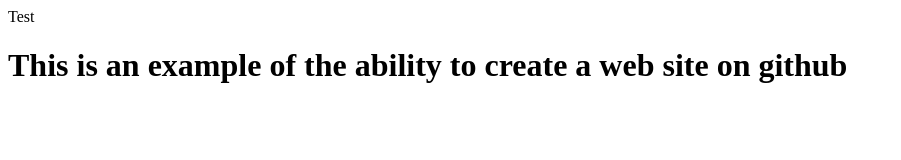
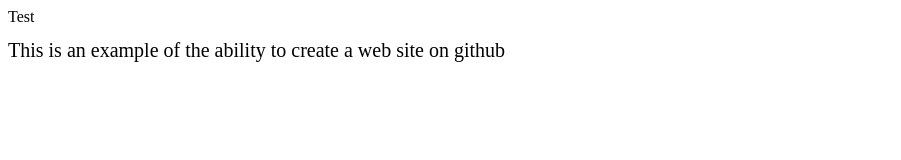
Before and after one commit to akrautkr/test2, a plain HTML site: page index.html in a window 1280 px wide. Shown: the whole page, without its empty margins (0-901 px from the left). Drawn offline with Linux system fonts and the light colour scheme.

Commit message:
Style sheet change

```diff
--- a/styles.css
+++ b/styles.css
@@ -1,3 +1,9 @@
 body {
  font-szie: 24px;
  }
+
+ h1 {
+	font-size: 20px;
+    font-weight: normal;
+ }
+ }
```
